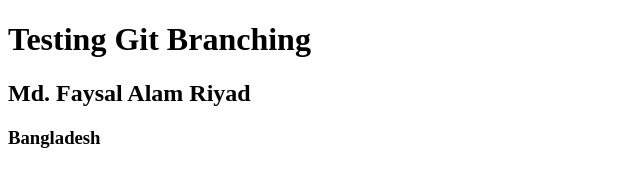
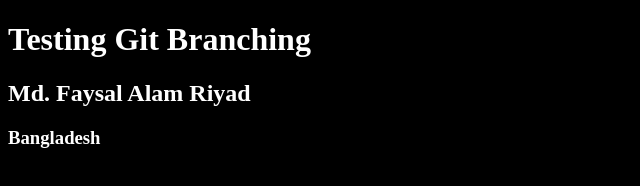
Before and after one commit to voiceofriyad/1st_test, a plain HTML site: page index.html in a window 1280 px wide. Shown: the whole page, without its empty margins (0-640 px from the left). Drawn offline with Linux system fonts and the light colour scheme.

Commit message:
styles added

```diff
--- a/index.html
+++ b/index.html
@@ -3,6 +3,7 @@
    <head>
       <meta charset="UTF-8">
       <title>Testing Git Branching</title>
+     <link rel="stylesheet" href="style.css">
    </head>
    <body>
       <h1>Testing Git Branching</h1>
--- /dev/null
+++ b/style.css
@@ -0,0 +1,4 @@
+body{
+   background-color: black;
+   color: white;
+}
```
